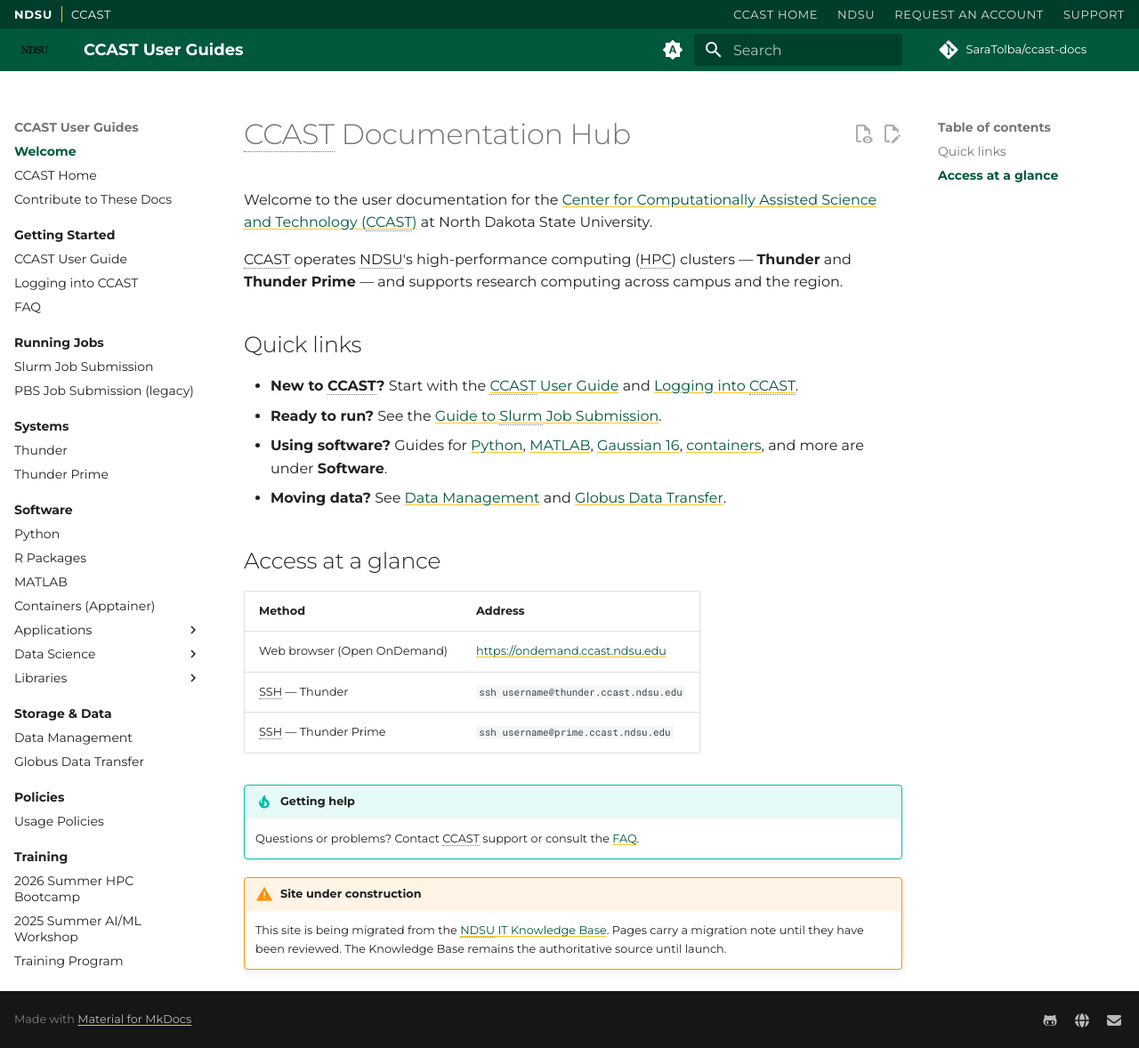
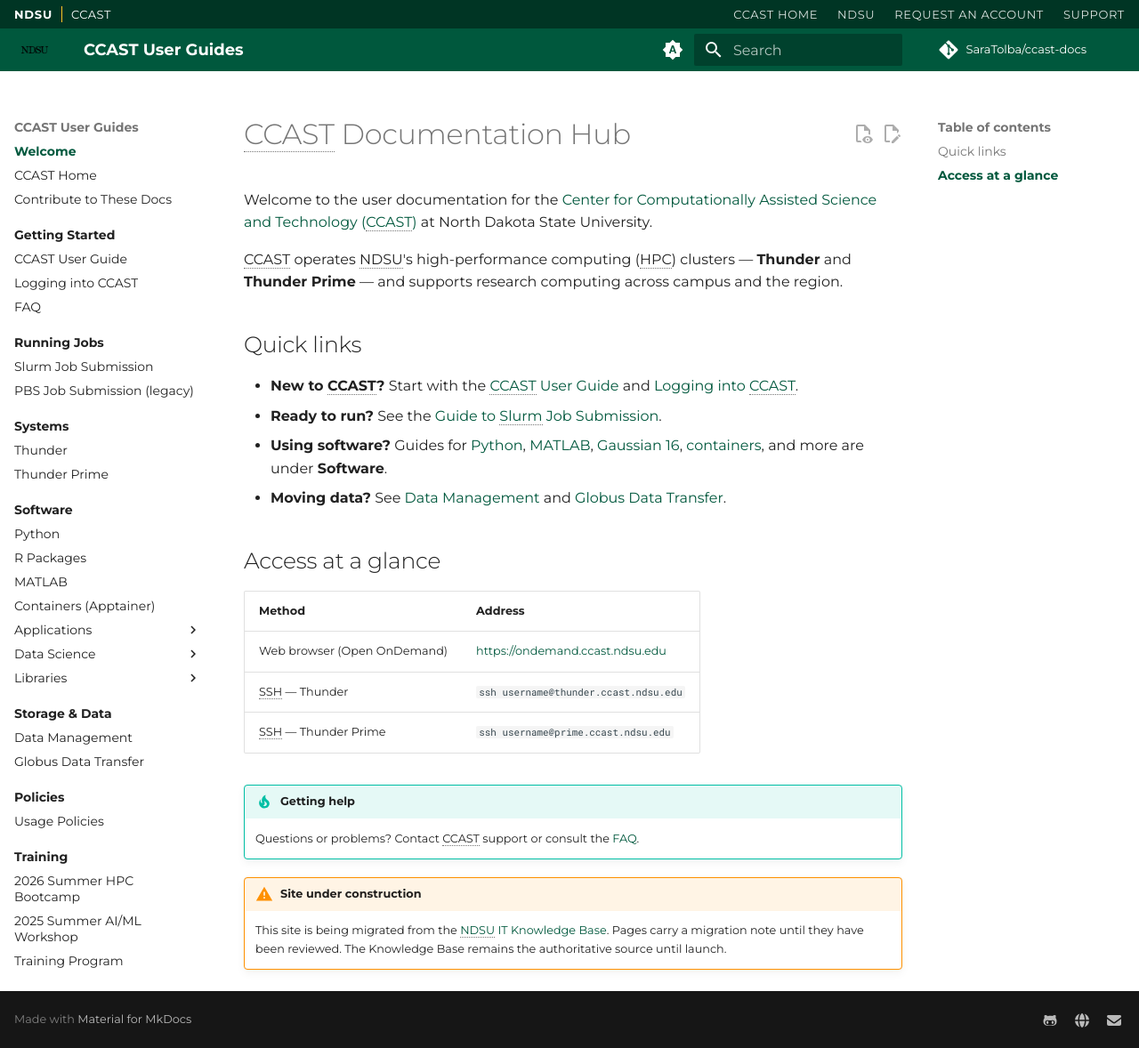
Before and after one commit to SaraTolba/ccast-docs, an MkDocs documentation site: the page built from docs/index.md, in a window 1280 px wide and 1178 px high. Shown: the whole window at 89% size. Built offline with MkDocs 1.6.1 and Material for MkDocs 9.7.7, drawn with Linux system fonts in a browser that asks for light colours; comment, search, counter and statistics services are not loaded.

Commit message:
Update exrta.css

```diff
--- a/docs/stylesheets/extra.css
+++ b/docs/stylesheets/extra.css
@@ -1,96 +1,53 @@
 /* ============================================================
-   NDSU Brand Colors — per NDSU Brand Guidelines
-   Primary: NDSU Green #00583D (PMS 343)
-            NDSU Yellow #FFC425 (PMS 123)
-   Place this file at: docs/stylesheets/extra.css
+   CCAST Documentation — theme styles
+   NDSU Brand Colors, per NDSU Brand Guidelines:
+     NDSU Green   #00583D (PMS 343)
+     NDSU Yellow  #FFC425 (PMS 123)
+     Dark Green   #003524 (PMS 5605)
+     Lime Green   #BED73B (expanded palette, dark-mode links)
+   Location: docs/stylesheets/extra.css
    ============================================================ */
 
+/* --------------------------------------------------------------
+   1. Palette
+   -------------------------------------------------------------- */
 :root {
+  /* Material theme variables */
   --md-primary-fg-color:        #00583D;   /* NDSU Green */
   --md-primary-fg-color--light: #007A55;
-  --md-primary-fg-color--dark:  #003524;   /* Dark Green (PMS 5605) */
+  --md-primary-fg-color--dark:  #003524;   /* Dark Green */
   --md-accent-fg-color:         #FFC425;   /* NDSU Yellow */
+
+  /* Local helpers used by the band and accents below */
+  --ndsu-green:      #00583D;
+  --ndsu-green-dark: #003524;
+  --ndsu-yellow:     #FFC425;
 }
 
-/* Light mode: links in NDSU Green (passes AAA on white) */
+/* Light mode: green links pass AAA on white */
 [data-md-color-scheme="default"] {
-  --md-typeset-a-color:         #00583D;
+  --md-typeset-a-color: #00583D;
 }
 
-/* Dark mode: keep green header; use Lime Green (#BED73B,
-   expanded palette) for links so they stay readable on slate */
+/* Dark mode: keep the green header; lime links stay readable on slate */
 [data-md-color-scheme="slate"] {
-  --md-primary-fg-color:        #00583D;
-  --md-accent-fg-color:         #FFC425;
-  --md-typeset-a-color:         #BED73B;
+  --md-primary-fg-color: #00583D;
+  --md-accent-fg-color:  #FFC425;
+  --md-typeset-a-color:  #BED73B;
 }
 
-/* NDSU Yellow underline accent on the active nav tab */
-.md-tabs__link--active {
-  border-bottom: 3px solid #FFC425;
-}
-
-/* Yellow highlight for search matches (green text on yellow
-   is an approved/preferred pairing per the WCAG matrix) */
+/* Yellow highlight for search matches and <mark> (green-on-yellow is an
+   approved pairing per the brand WCAG matrix) */
 .md-search-result mark,
 .md-typeset mark {
   background-color: #FFC425;
   color: #003524;
 }
-/* ==========================================================================
-   APPEND THIS TO docs/stylesheets/extra.css
-   Layout parity with docs.alcf.anl.gov, in NDSU colors.
-   If your extra.css already defines the palette block below, delete the
-   duplicate -- keep only one copy.
-   ========================================================================== */
 
-/* --------------------------------------------------------------------------
-   1. Palette. `primary: custom` / `accent: custom` in mkdocs.yml do nothing
-      without these. NDSU Green #00583D, NDSU Yellow #FFC425.
-   -------------------------------------------------------------------------- */
-:root {
-  --ndsu-green: #00583d;
-  --ndsu-green-dark: #003d2a;
-  --ndsu-yellow: #ffc425;
-}
-
-[data-md-color-primary="custom"] {
-  --md-primary-fg-color: var(--ndsu-green);
-  --md-primary-fg-color--light: #00734f;
-  --md-primary-fg-color--dark: var(--ndsu-green-dark);
-  --md-primary-bg-color: #ffffff;
-  --md-primary-bg-color--light: rgba(255, 255, 255, 0.7);
-}
-
-[data-md-color-accent="custom"] {
-  --md-accent-fg-color: var(--ndsu-green);
-  --md-accent-fg-color--transparent: rgba(0, 88, 61, 0.1);
-  --md-accent-bg-color: #ffffff;
-}
-
-/* Yellow is a highlight, not a link color -- it fails contrast on white.
-   Use it for the underline accent the way ALCF uses their light blue. */
-.md-typeset a {
-  text-decoration: underline;
-  text-decoration-color: var(--ndsu-yellow);
-  text-underline-offset: 0.15em;
-}
-.md-typeset a:hover {
-  text-decoration-color: currentcolor;
-}
-
-/* Dark mode: green goes nearly black on the slate background, so lift it. */
-[data-md-color-scheme="slate"][data-md-color-primary="custom"] {
-  --md-typeset-a-color: #6ecfa8;
-}
-[data-md-color-scheme="slate"][data-md-color-accent="custom"] {
-  --md-accent-fg-color: #6ecfa8;
-}
-
-/* --------------------------------------------------------------------------
-   2. The institutional band (overrides/main.html), sitting directly above
-      the Material header so the two read as one green block.
-   -------------------------------------------------------------------------- */
+/* --------------------------------------------------------------
+   2. Institutional band (overrides/main.html), sitting directly
+      above the Material header so the two read as one green block
+   -------------------------------------------------------------- */
 .ndsu-band {
   background-color: var(--ndsu-green-dark);
   color: #ffffff;
@@ -147,16 +104,15 @@
   color: var(--ndsu-yellow);
 }
 
-/* On phones the band eats the whole screen. Keep the wordmark, drop the links. */
+/* On phones the band would crowd the header. Keep the wordmark, drop links. */
 @media screen and (max-width: 44.9375em) {
   .ndsu-band__links { display: none; }
   .ndsu-band__inner { justify-content: center; }
 }
 
-/* --------------------------------------------------------------------------
-   3. Sidebar. ALCF's groups are bold, dark, and flush-left, with children
-      set noticeably lighter. Material's defaults are close but timid.
-   -------------------------------------------------------------------------- */
+/* --------------------------------------------------------------
+   3. Sidebar — bold, flush-left section groups, ALCF-style
+   -------------------------------------------------------------- */
 .md-nav--primary .md-nav__item--section > .md-nav__link {
   font-weight: 700;
   color: var(--md-default-fg-color);
@@ -172,10 +128,10 @@
   width: 12.5rem;
 }
 
-/* --------------------------------------------------------------------------
-   4. The "Does this doc need an update?" block under the TOC.
-      Requires overrides/partials/toc.html -- see the notes.
-   -------------------------------------------------------------------------- */
+/* --------------------------------------------------------------
+   4. "Does this doc need an update?" block under the right-hand TOC
+      (requires overrides/partials/toc.html)
+   -------------------------------------------------------------- */
 .ccast-toc-feedback {
   margin: 1.5rem 0.6rem 0;
   padding-top: 1rem;
@@ -200,10 +156,10 @@
   text-decoration: underline;
 }
 
-/* --------------------------------------------------------------------------
-   5. Content width. ALCF runs wide. Material caps at 61rem by default;
-      delete this rule if the long lines bother you.
-   -------------------------------------------------------------------------- */
+/* --------------------------------------------------------------
+   5. Content width — ALCF runs wide. Delete this rule to return
+      to Material's default 61rem cap.
+   -------------------------------------------------------------- */
 .md-grid {
   max-width: 68rem;
 }
```
